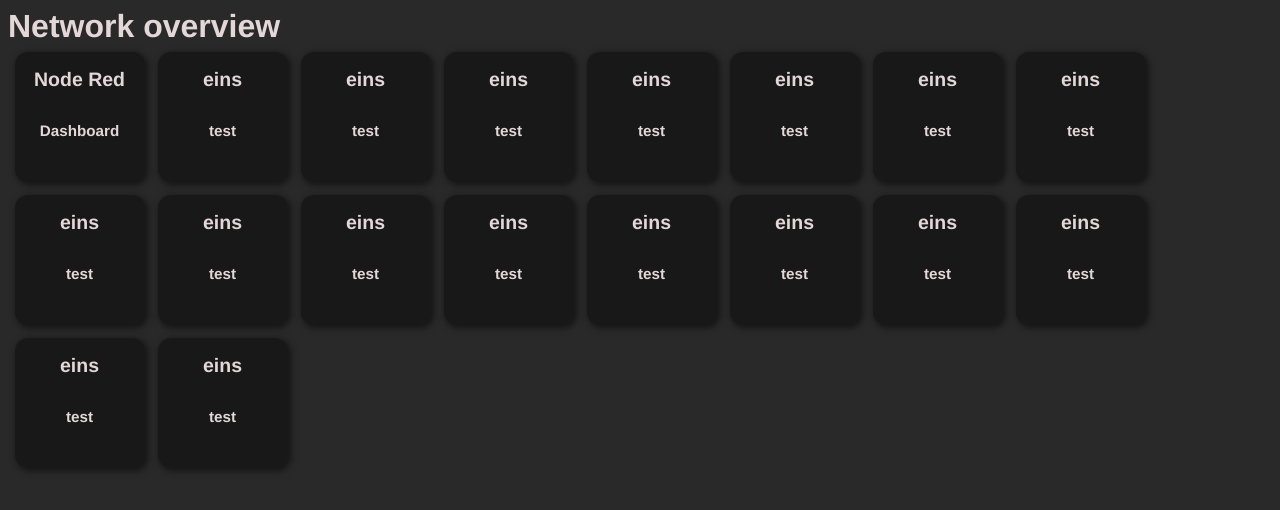
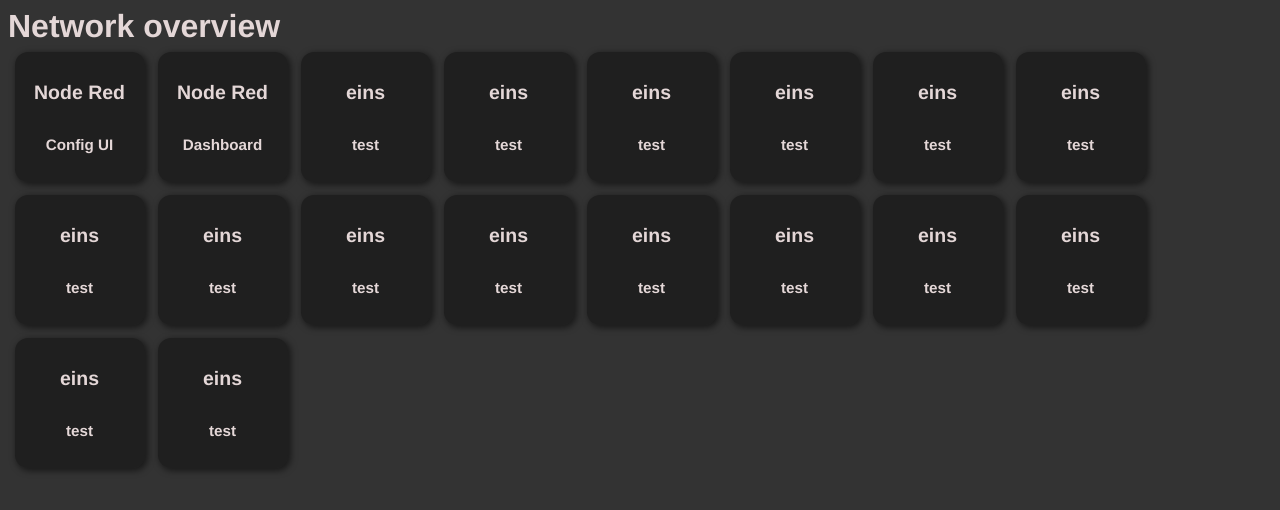
Before and after one commit to ElfenB/network-overview, a Vue app: page / in a window 1280 px wide. Shown: the top 510 px of the page. Built offline with nearby package versions, Linux system fonts and the light colour scheme.

Commit message:
sorted array and refactored

```diff
--- a/data/sample.js
+++ b/data/sample.js
@@ -5,9 +5,9 @@
     url: "http://192.168.178.77:1880/ui"
   },
   {
-    name: "eins",
-    beschreibung: "test",
-    url: "http://192.168.178.77:1880/ui"
+    name: "Node Red",
+    beschreibung: "Config UI",
+    url: "http://192.168.178.77:1880"
   },
   {
     name: "eins",
--- a/package.json
+++ b/package.json
@@ -2,11 +2,12 @@
   "name": "network-overview",
   "version": "0.0.0",
   "scripts": {
-    "dev": "vite",
+    "dev": "vite --host",
     "build": "vite build",
     "preview": "vite preview"
   },
   "dependencies": {
+    "lodash": "^4.17.21",
     "vue": "^3.2.25",
     "vue-router": "^4.0.12"
   },
--- a/src/components/Kachel.vue
+++ b/src/components/Kachel.vue
@@ -19,6 +19,7 @@
   font-size: small;
 }
 #body {
+  height: 100%;
   display: flex;
   flex-direction: column;
   justify-content: center;
--- a/src/components/KachelBlock.vue
+++ b/src/components/KachelBlock.vue
@@ -25,7 +25,7 @@
   box-shadow: 2px 2px 6px 1px rgba(0,0,0,0.5);
   margin: .5em;
   border-radius: 1em;
-  background-color:rgba(0, 0, 0, 0.418);
+  background-color: var(--kacheln-farbe);
 }
 .kacheln:hover {
   transform: scale(1.1);
--- a/src/css/variables.css
+++ b/src/css/variables.css
@@ -1,4 +1,6 @@
 * {
   --font-color: rgb(228, 215, 215);
-  --background: rgb(41, 41, 41);
+  --background: rgb(51, 51, 51);
+  --background-small-contrast: rgb(124, 124, 124);
+  --kacheln-farbe: rgba(0, 0, 0, 0.4);
 }
--- a/src/views/Home.vue
+++ b/src/views/Home.vue
@@ -7,12 +7,15 @@
 
 <script setup>
 import { ref } from "vue"
+import _ from "lodash"
+
 import KachelBlock from '../components/KachelBlock.vue';
 import { data } from "../../data/sample.js"
 
 const kacheln = ref({})
 
-kacheln.value = data
+// Sort alphabetical
+kacheln.value = _.sortBy(data, "name", "beschreibung")
 </script>
 
 <style scoped>
```
Also changed, not shown: 1 other file (tests, documents, lock files or other folders).
